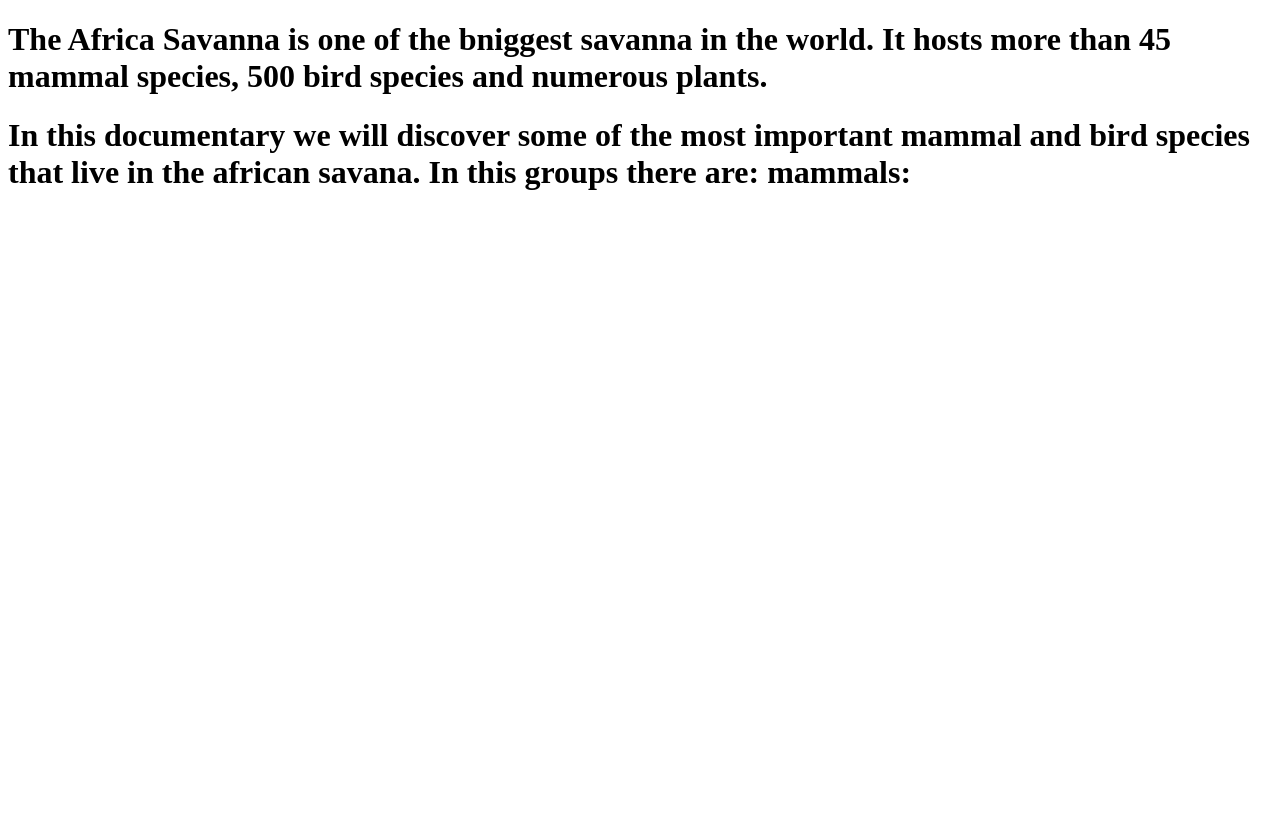
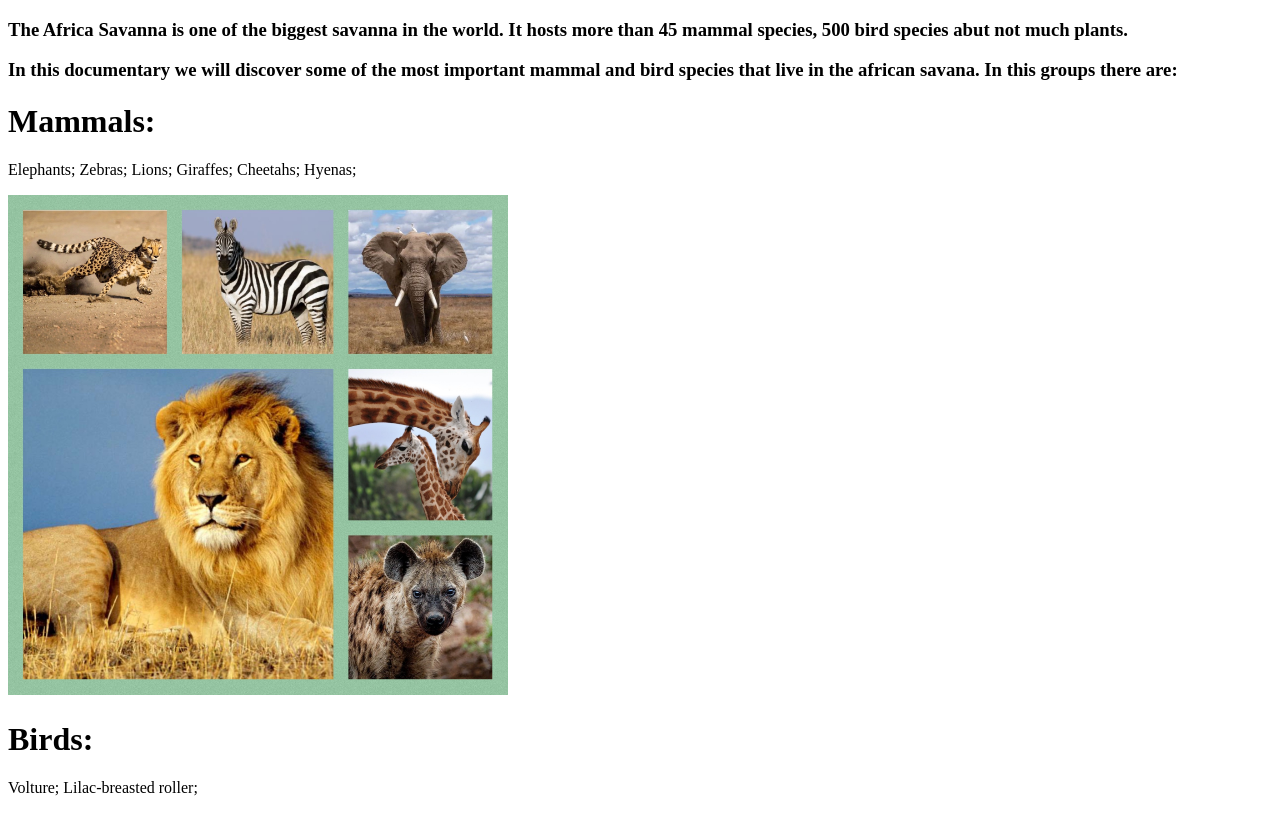
Before and after one commit to smartBigV/unit1_storyt_html, a plain HTML site: page Savanna_Animals.html in a window 1280 px wide. Drawn offline with Linux system fonts and the light colour scheme.

Commit message:
I wrote a part of my documentary but I could have written a little bit more because I helped my friend that had some truble.

```diff
--- a/Savanna_Animals.html
+++ b/Savanna_Animals.html
@@ -3,14 +3,25 @@
 <head>
     <meta charset="UTF-8">
     <meta name="viewport" content="width=device-width, initial-scale=1.0">
-    <title>Savanna</title>
+    <title>Savanna Animals</title>
 </head>
-<body> <h1>The Africa Savanna is one of the bniggest savanna in the world. It hosts more than 45 mammal species, 500 bird species and numerous plants.</h1>
-    <h1>In this documentary we will discover some of the most important mammal and bird species that live in the african savana.
-        In this groups there are:
-        <b>mammals:</b>
+<body>
+    <h3>The Africa Savanna is one of the biggest savanna in the world. It hosts more than 45 mammal species, 500 bird species abut not much plants.</h3>
 
-    </h1>
+    <h3>In this documentary we will discover some of the most important mammal and bird species that live in the african savana.
+        In this groups there are:</h3>
 
+       <h1><b>Mammals:</b></h1>
+      <p>Elephants;
+         Zebras;
+         Lions;
+         Giraffes;
+         Cheetahs;
+         Hyenas;
+      </p>
+      <img src="savanna-animals.JPG" alt="" width="500">
+    <h1><b>Birds:</b></h1>
+    <p>Volture;
+       Lilac-breasted roller;</p>
 </body>
 </html>
```
Also changed, not shown: Tundra_Animals.html (+12 -0 lines), index.html (+10 -5 lines), savanna-animals.JPG (added), 1 other file.
